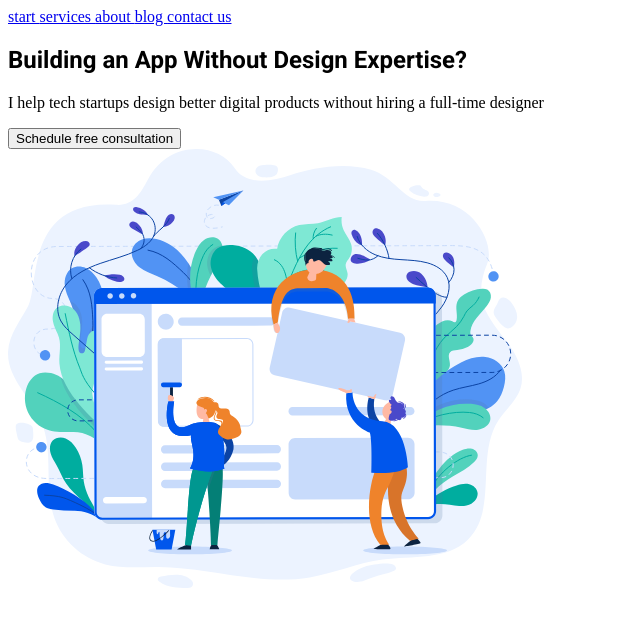
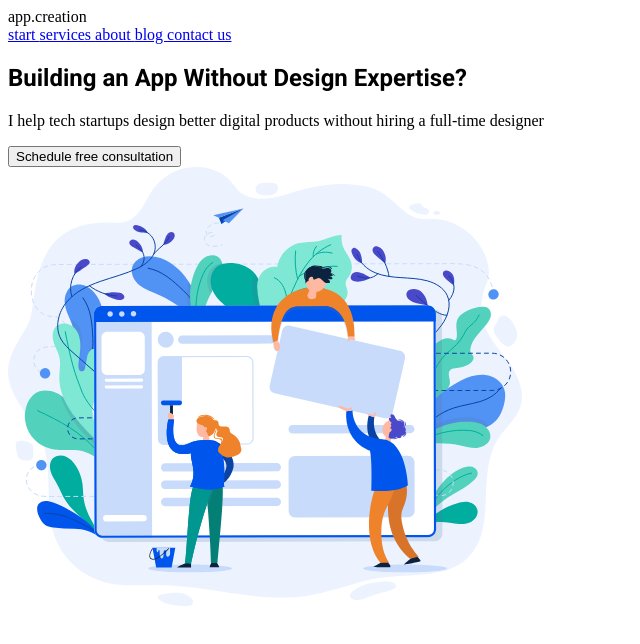
Before and after one commit to WebHeroSchool/App-Creation, a plain HTML site: page index.html in a window 1280 px wide. Shown: the whole page, without its empty margins (0-640 px from the left). Drawn offline with Linux system fonts and the light colour scheme.

Commit message:
Fix code

```diff
--- a/index.html
+++ b/index.html
@@ -10,6 +10,9 @@
   <body>
     <header class="header">
       <div class="header__left-part">
+        <span class="header__site-name">
+          app.creation
+        </span>
       </div>
       <div class="header__right-part">
         <nav class="navigation">
```
